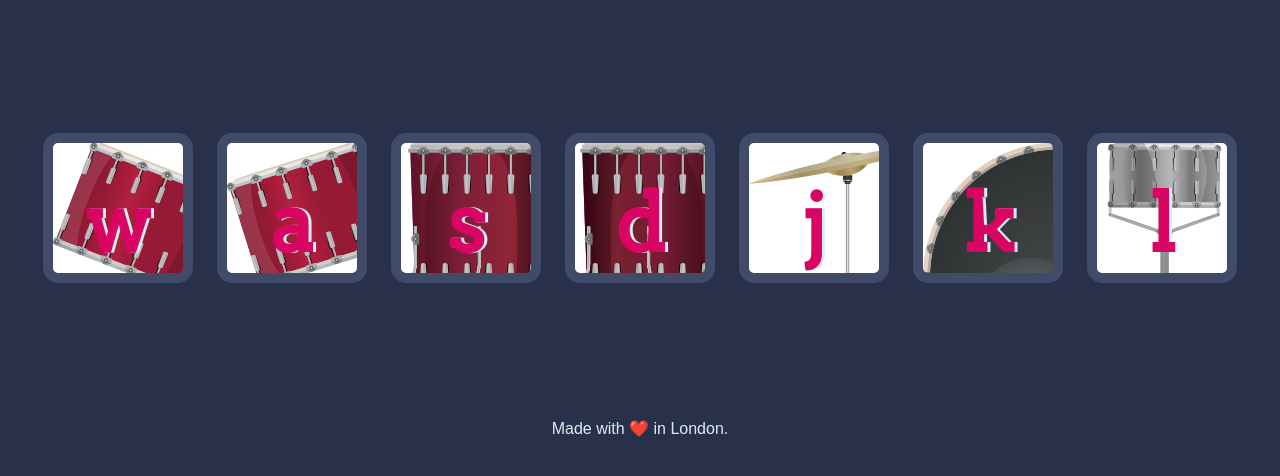
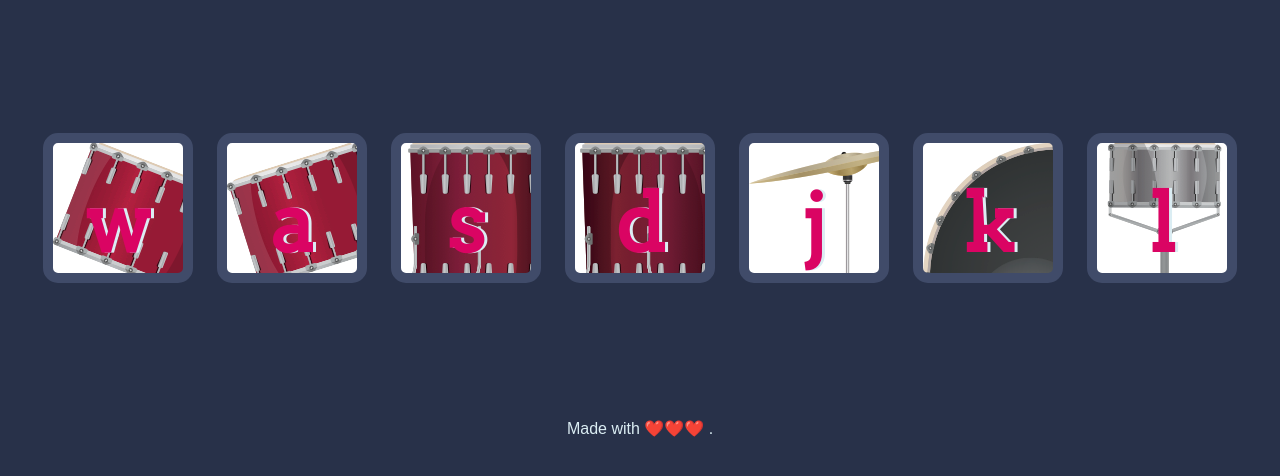
Before and after one commit to Swami-P/Drum-Kit, a plain HTML site: page index.html in a window 1280 px wide. Shown: the part 156-632 px from the top of the page. Drawn offline with Linux system fonts and the light colour scheme.

Commit message:
Update index.html

```diff
--- a/index.html
+++ b/index.html
@@ -23,7 +23,7 @@
 
 
   <footer>
-    Made with ❤️ in London.
+    Made with ❤️❤️❤️ .
   </footer>
 
   <script src="index.js" charset="utf-8"></script>
```
